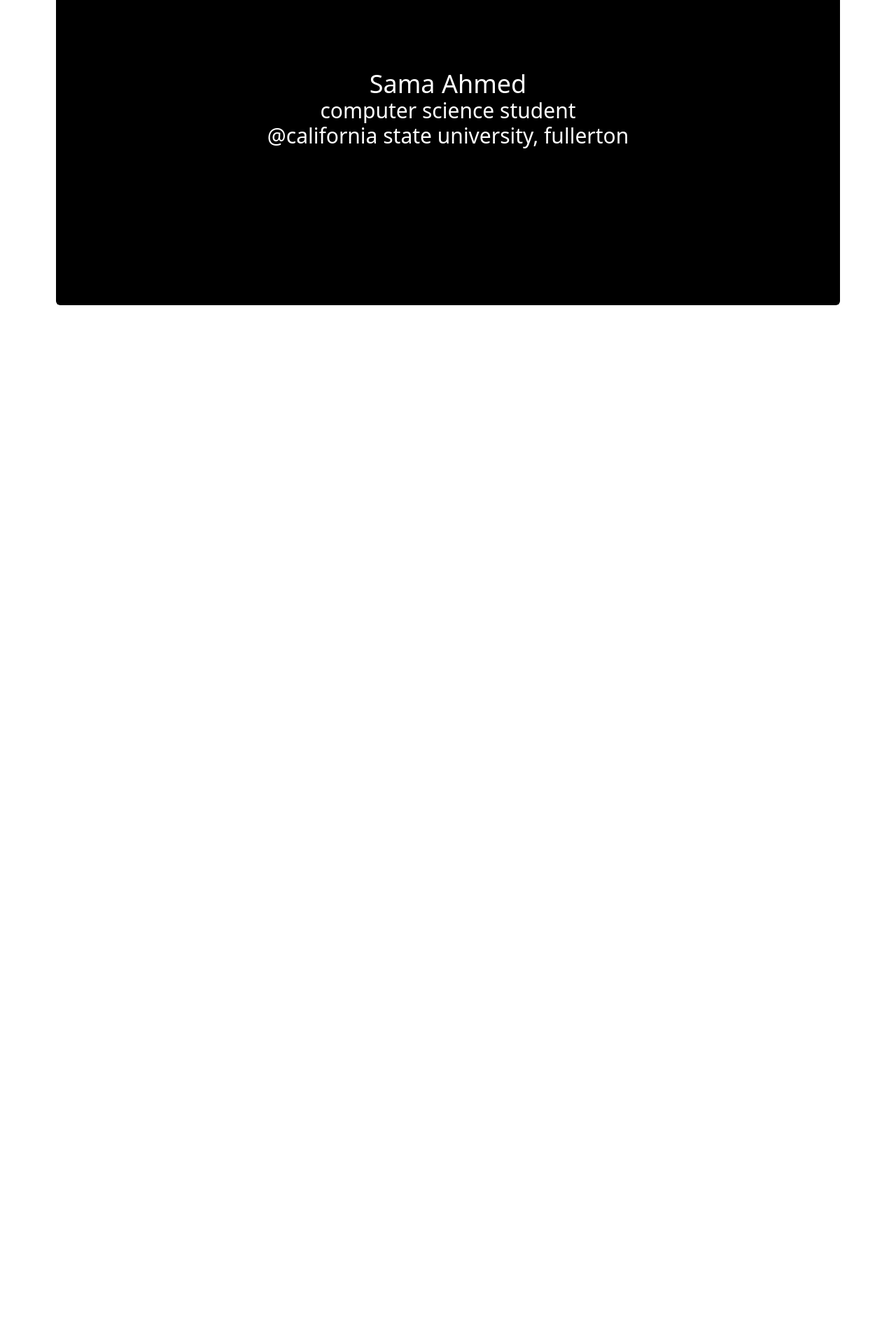
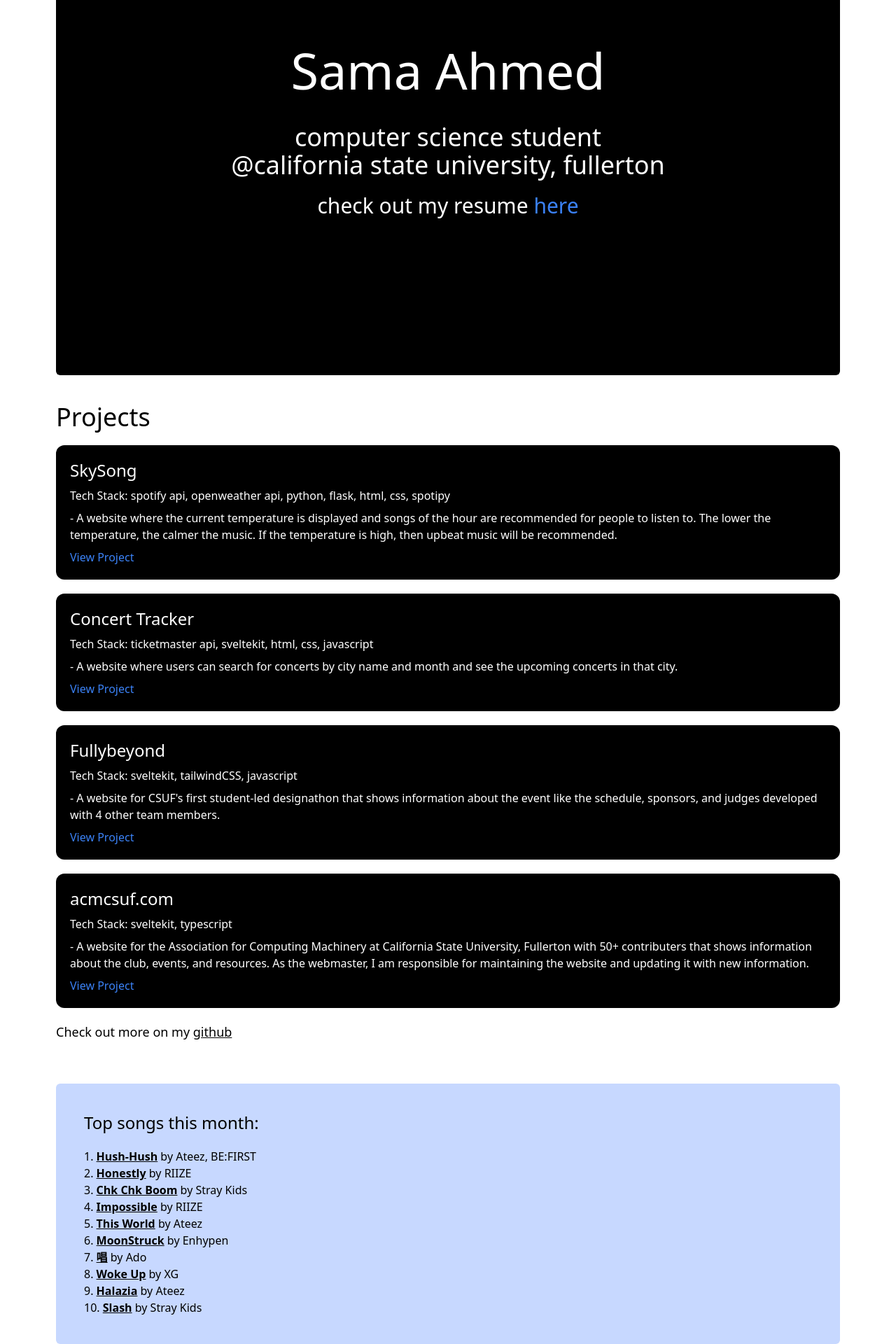
Before and after one commit to 26samaahmed/portfolio, a SvelteKit app: page /coding-portfolio in a window 1280 px wide. Shown: the part 268-2188 px from the top of the page at 70% size. Before the commit the page ends 800 px from the top, so only its background shows below. Built offline with nearby package versions, Linux system fonts and the light colour scheme; a web font is replaced by a local one.

Commit message:
add projects

```diff
--- a/src/components/NavBar.svelte
+++ b/src/components/NavBar.svelte
@@ -15,11 +15,10 @@
   {name: 'Projects', link: '/projects'}
 ]
 
-let resume = 'https://drive.google.com/file/resume.pdf'
 </script>
 
 <main>
-  <nav class="flex m-6">
+  <nav class="flex ml-20 mr-20 mt-7">
     <div class="flex-1 justify-start space-x-8">
       {#each socials as social}
         <a href={social.link} class="no-underline hover:underline text-black text-2xl"><img src={social.img} alt={social.name} class="w-10 h-10 inline-block"/></a>
--- a/src/routes/+page.svelte
+++ b/src/routes/+page.svelte
@@ -1,6 +1,7 @@
 <script>
   import NavBar from '../components/NavBar.svelte';
-
+  import white_arrow from '$lib/assets/white_arrow.png';
+  import black_arrow from '$lib/assets/black_arrow.png';
 </script>
 
 <head>
@@ -13,19 +14,19 @@
 
 <main>
   <div class="flex flex-col md:flex-row h-screen">
-   <!-- <button class="absolute top-10 right-10 bg-transparent border-2 border-white rounded-full w-150 p-3 px-8 text-20 cursor-pointer text-white hover:bg-white hover:text-black">Contact</button>-->
-
-    <div class="flex-1 bg-white h-full content-center text-center">
-      <h1 class="text-black text-4xl">Aspiring Software Engineer</h1>
-        <h3 class="text-black mt-24 absolute bottom-2"><a href='/coding-portfolio' class="no-underline hover:underline">View Coding Portfolio</a></h3>
+    <div class="flex-1 bg-white h-full flex flex-col justify-center items-center">
+      <h1 class="text-black text-2xl sm:text-4xl">Aspiring Software Engineer</h1>
+      <img src={white_arrow} alt="white arrow" class="w-10 h-10 mt-24"/>
+      <h3 class="text-black text-2xl mt-24"><a href='/coding-portfolio' class="no-underline hover:underline">View Coding Portfolio</a></h3>
     </div>
 
-    <div class="flex-1 bg-black h-full content-center text-center">
-      <h1 class="text-white text-4xl">Aspiring Designer</h1>
-      <h3 class="text-white mt-24 absolute bottom-2"><a href='/' class="no-underline hover:underline">View Design Portfolio</a></h3>
+    <div class="flex-1 bg-black h-full flex flex-col justify-center items-center">
+      <h1 class="text-white text-2xl sm:text-4xl">Aspiring Designer</h1>
+      <img src={black_arrow} alt="black arrow" class="w-10 h-10 mt-24"/>
+      <h3 class="text-white text-2xl mt-24"><a href='/' class="no-underline hover:underline">View Design Portfolio</a></h3>
     </div>
+  </div>
 
-  </div>
 </main>
 
 <style>
--- a/src/routes/coding-portfolio/+page.svelte
+++ b/src/routes/coding-portfolio/+page.svelte
@@ -1,11 +1,56 @@
 <script>
   import NavBar from '../../components/NavBar.svelte';
+  let resume = 'https://drive.google.com/file/resume.pdf';
+
+  let projects =[
+    {name: 'SkySong', link: 'https://github.com/26samaahmed/skysong', teck_stack: 'spotify api, openweather api, python, flask, html, css, spotipy', description: 'A website where the current temperature is displayed and songs of the hour are recommended for people to listen to. The lower the temperature, the calmer the music. If the temperature is high, then upbeat music will be recommended.'},
+    {name: 'Concert Tracker', link: 'https://github.com/26samaahmed/concert-tracker', teck_stack: 'ticketmaster api, sveltekit, html, css, javascript', description: 'A website where users can search for concerts by city name and month and see the upcoming concerts in that city.'},
+    {name: 'Fullybeyond', link: 'https://github.com/26samaahmed/fullybeyond', teck_stack: 'sveltekit, tailwindCSS, javascript', description: 'A website for CSUF\'s first student-led designathon that shows information about the event like the schedule, sponsors, and judges developed with 4 other team members.'},
+    {name: 'acmcsuf.com', link: 'https://github.com/26samaahmed/acmcsuf.com', teck_stack: 'sveltekit, typescript', description: 'A website for the Association for Computing Machinery at California State University, Fullerton with 50+ contributers that shows information about the club, events, and resources. As the webmaster, I am responsible for maintaining the website and updating it with new information.'},
+  ]
+
+  let top_songs = [
+    {i: 1, name: 'Hush-Hush', artist: 'Ateez, BE:FIRST', link: 'https://open.spotify.com/track/27JQxefJsCVa6xTbEFBVXG?si=25d0c5faf35946b6', img: 'placeholder'},
+    {i: 2, name: "Honestly", artist: 'RIIZE', link: 'https://open.spotify.com/track/39WIXqHwC7mAkoM57ZqGkp?si=aa34361488264b44', img: 'placeholder'},
+    {i: 3, name: 'Chk Chk Boom', artist: 'Stray Kids', link: 'https://open.spotify.com/track/09keT5ocFhEd5W5HidiUNq?si=b8ac8a39b20c42cc', img: 'placeholder'},
+    {i: 4, name: "Impossible", artist: 'RIIZE', link: 'https://open.spotify.com/track/1JTmrZwZhaP1yYJtuzfvJ9?si=24ee3553016f4f61', img: 'placeholder'},
+    {i: 5, name: 'This World', artist: 'Ateez', link: 'https://open.spotify.com/track/6QDcmN2Avrim8kNoCHkw9s?si=6e0061541fde40e3', img: 'placeholder'},
+    {i: 6, name: 'MoonStruck', artist: 'Enhypen', link: 'https://open.spotify.com/track/3gYWGRS64XrGSrjD3vvtga?si=e443b7116d8d4cb9', img: 'placeholder'},
+    {i: 7, name: '唱', artist: 'Ado', link: 'https://open.spotify.com/track/7o0TPSw494RG2Q4iWmd1v6?si=dcde6d7604464a37', img: 'placeholder'},
+    {i: 8, name: 'Woke Up', artist: 'XG', link: 'https://open.spotify.com/track/4keuUM29CtIWgsPRzRhXoW?si=f39917ddc5894854', img: 'placeholder'},
+    {i: 9, name: 'Halazia', artist: 'Ateez', link: 'https://open.spotify.com/track/5cTnKClHyczcUhFT8MKBZe?si=126f2c7b3d00420e', img: 'placeholder'},
+    {i: 10, name: 'Slash', artist: 'Stray Kids', link: 'https://open.spotify.com/track/2MKGrYH1PyPAUKu2Sl8IaT?si=5cc880ba2fc84cb2', img: 'placeholder'},
+  ]
 </script>
 
 <main>
   <NavBar />
-  <div class="flex flex-col bg-black m-20 text-center rounded-md p-56">
-    <h1 class="text-4xl text-white"> Sama Ahmed</h1>
-    <h2 class="text-3xl text-white">computer science student <br> @california state university, fullerton</h2>
+  <div class="flex flex-col bg-black ml-20 mr-20 mt-10 text-center rounded-md p-56">
+    <h1 class="text-7xl text-white mb-10"> Sama Ahmed</h1>
+    <h2 class="text-4xl text-white mb-5">computer science student <br> @california state university, fullerton</h2>
+    <h2 class="text-3xl text-white">check out my resume <a href={resume} class="text-blue-500">here</a></h2>
+  </div>
+
+  <div class="flex flex-col ml-20 mr-20 mt-10">
+    <h1 class="text-4xl text-black mb-5">Projects</h1>
+    {#each projects as project}
+      <div class="flex flex-col bg-black rounded-xl p-5 mb-5">
+        <h2 class="text-2xl text-white mb-2">{project.name}</h2>
+        <h3 class="text-white mb-2">Tech Stack: {project.teck_stack}</h3>
+        <p class="text-white mb-2">- {project.description}</p>
+        <a href={project.link} target="_blank" class="text-blue-500">View Project</a>
+      </div>
+    {/each}
+    <p class="text-lg text-black mb-5">Check out more on my <a class="underline " href="https://github.com/26samaahmed" target="_blank">github</a></p>
+  </div>
+
+  <div class="flex flex-col ml-20 mr-20 mt-10">
+    <div class="bg-[#C7D8FF] p-10 rounded-md">
+      <h1 class="text-2xl text-black mb-5">Top songs this month:</h1>
+      {#each top_songs as song}
+        <p class="text-md">{song.i}. <a href={song.link} class='underline font-bold'>{song.name}</a> by {song.artist}</p>
+      {/each}
+    </div>
+
   </div>
 </main>
```
Also changed, not shown: src/lib/assets/black_arrow.png (added), src/lib/assets/white_arrow.png (added).
